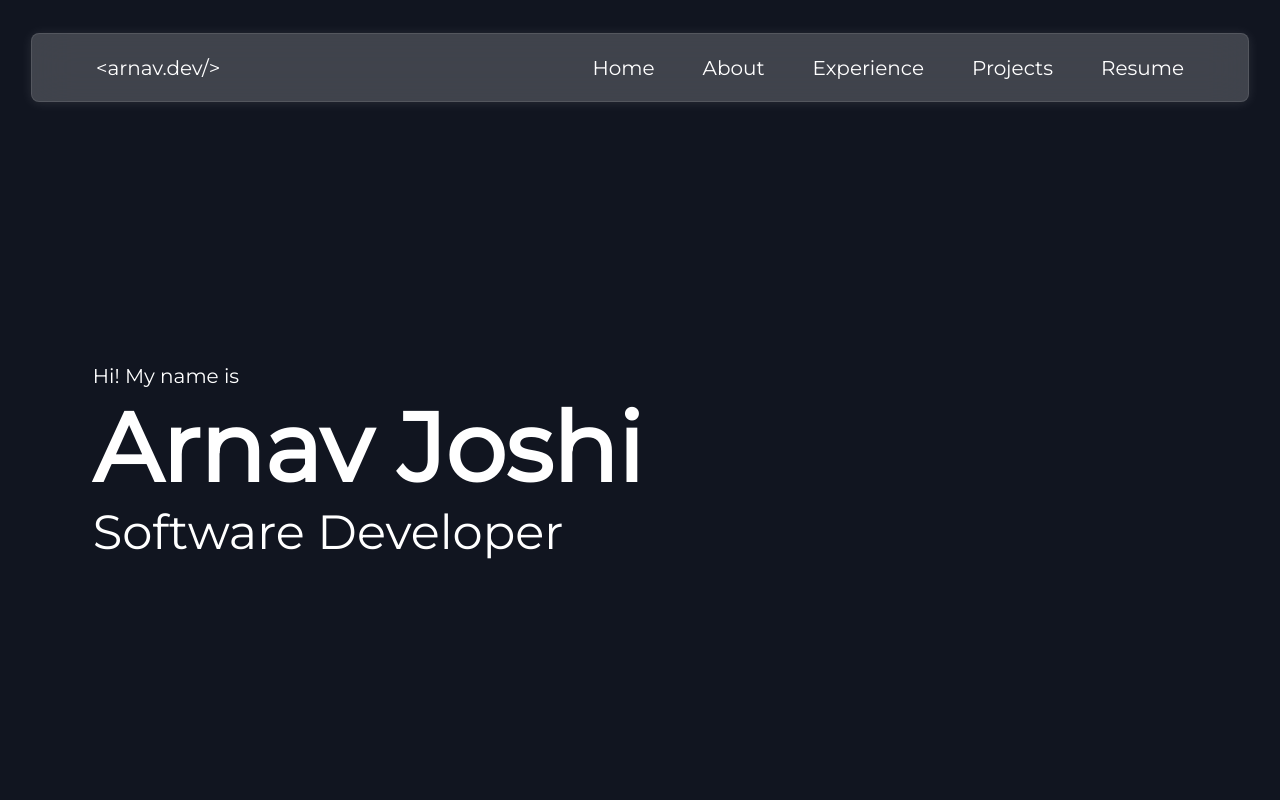
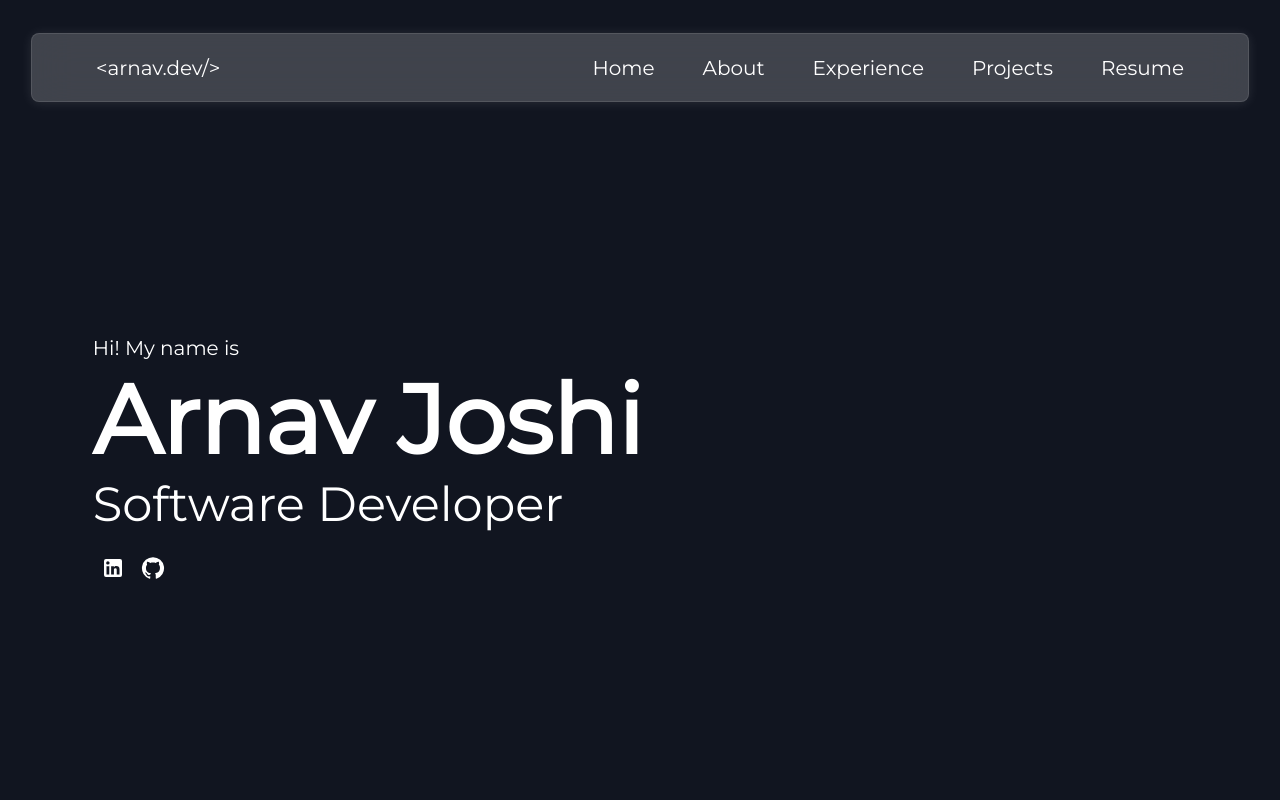
Before and after one commit to joshiarnav/portfolio-website, a React (Create React App) app: page / in a window 1280 px wide. Shown: the top 800 px of the page. Built offline with nearby package versions, Linux system fonts and the light colour scheme.

Commit message:
adds github and linkedin to welcome page

```diff
--- a/src/pages/Welcome/WelcomePage.jsx
+++ b/src/pages/Welcome/WelcomePage.jsx
@@ -1,6 +1,8 @@
 import React from "react";
 import PageBox from "../../components/PageBox/PageBox";
-import { Typography } from "@mui/material";
+import { Typography, IconButton } from "@mui/material";
+import GitHubIcon from "@mui/icons-material/GitHub";
+import LinkedInIcon from "@mui/icons-material/LinkedIn";
 import "./WelcomePage.css";
 
 const WelcomePage = (props) => {
@@ -12,6 +14,14 @@
           Arnav Joshi
         </Typography>
         <Typography variant="h3">Software Developer</Typography>
+        <span style={{ marginTop: "1rem" }}>
+          <IconButton href="https://linkedin.com/in/arnav--joshi">
+            <LinkedInIcon sx={{ color: "white" }} />
+          </IconButton>
+          <IconButton href="https://github.com/joshiarnav">
+            <GitHubIcon sx={{ color: "white" }} />
+          </IconButton>
+        </span>
       </div>
     </PageBox>
   );
```
